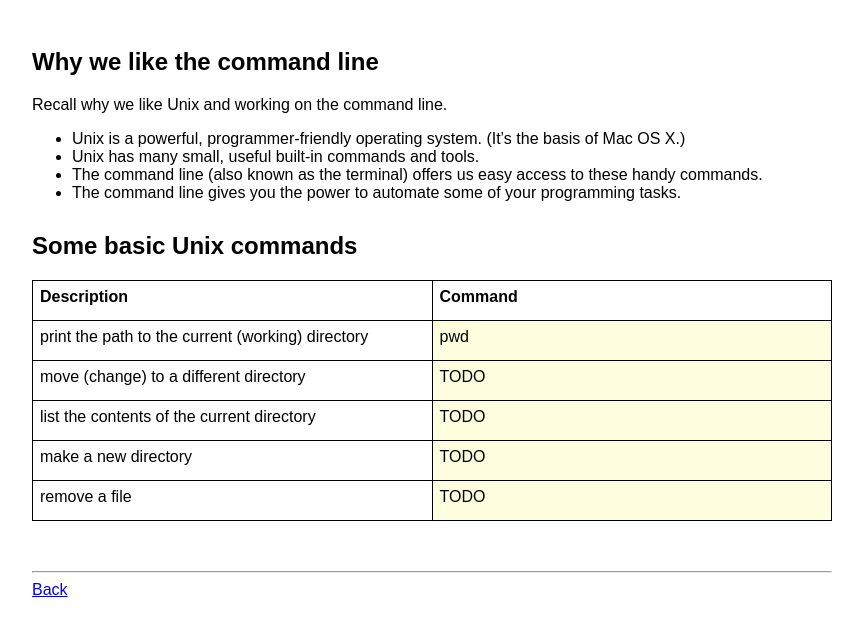
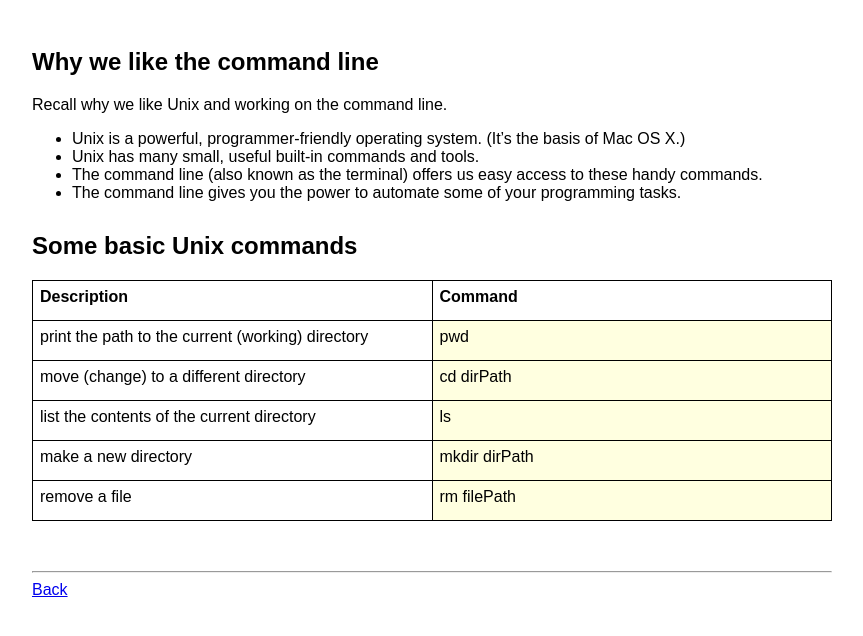
Before and after one commit to nubered/precourse-review-site, a website: page public/table-of-common-commands.html in a window 1280 px wide. Shown: the whole page, without its empty margins (223-1086 px from the left). Drawn offline with Linux system fonts and the light colour scheme.

Commit message:
Add common linux commands

```diff
--- a/public/table-of-common-commands.html
+++ b/public/table-of-common-commands.html
@@ -29,19 +29,19 @@
       </tr>
       <tr>
         <td>move (change) to a different directory</td>
-        <td class="answer">TODO</td>
+        <td class="answer">cd dirPath</td>
       </tr>
       <tr>
         <td>list the contents of the current directory</td>
-        <td class="answer">TODO</td>
+        <td class="answer">ls</td>
       </tr>
       <tr>
         <td>make a new directory</td>
-        <td class="answer">TODO</td>
+        <td class="answer">mkdir dirPath</td>
       </tr>
       <tr>
         <td>remove a file</td>
-        <td class="answer">TODO</td>
+        <td class="answer">rm filePath</td>
       </tr>
     </table>
 
```
